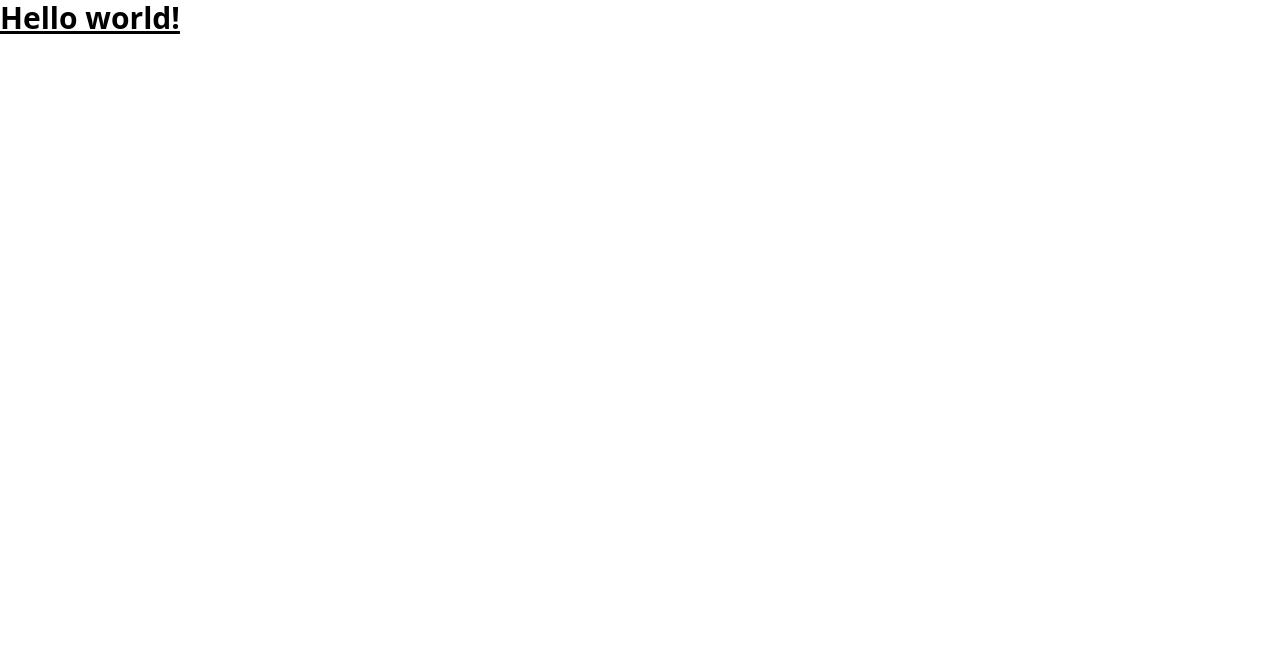
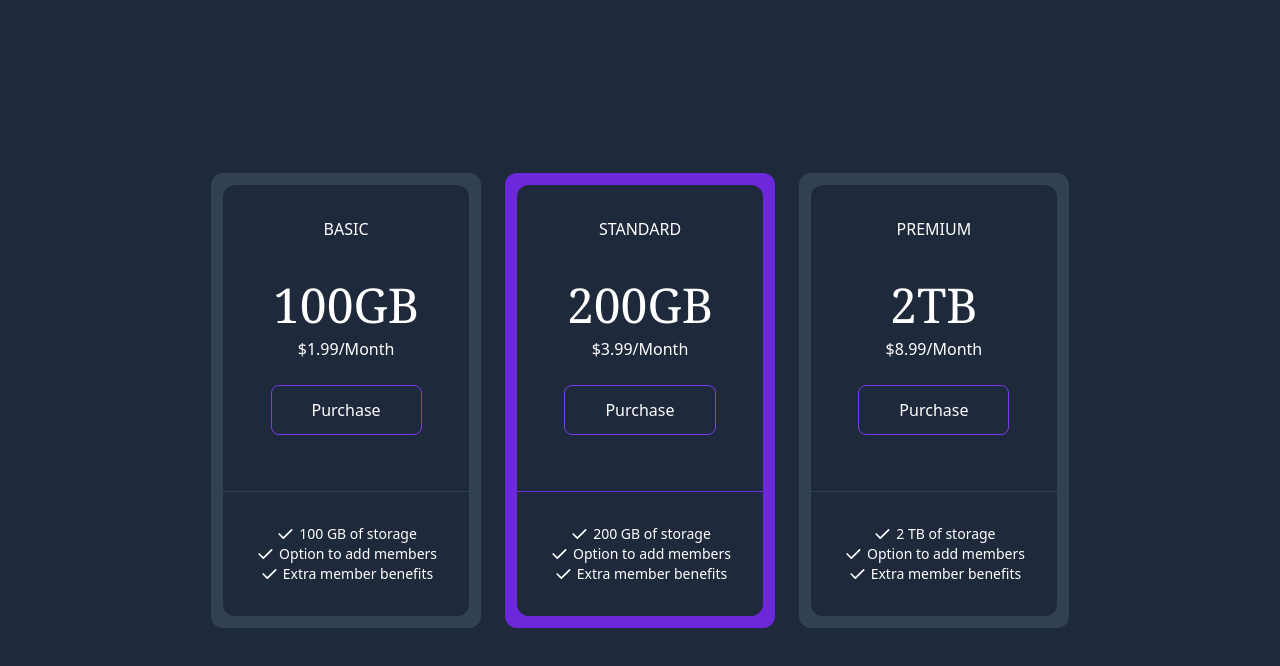
Before and after one commit to G-Linares/tailwind-example, a React (Create React App) app: page / in a window 1280 px wide. Shown: the top 666 px of the page. Built offline with nearby package versions, Linux system fonts and the light colour scheme.

Commit message:
final pricings template

```diff
--- a/src/App.js
+++ b/src/App.js
@@ -1,11 +1,16 @@
-import React from 'react'
+import React from "react";
+import Card from "./Components/Card";
 
 const App = () => {
   return (
-    <h1 className="text-3xl font-bold underline">
-      Hello world!
-    </h1>
-  )
-}
+    <div className="flex items-center justify-center min-h-screen bg-slate-800">
+        <div className="flex flex-col my-6 space-y-6 md:space-y-0 md:space-x-6 md:flex-row md:my-0">
+            <Card bgColor={"bg-slate-700"} borderColor={'border-slate-700'} plan={"Basic"} memory={"100GB"} rate={'$1.99/Month'} data={'100 GB of storage'}/>
+            <Card bgColor={"bg-violet-700"} borderColor={'border-violet-700'} plan={"Standard"} memory={"200GB"} rate={'$3.99/Month'} data={'200 GB of storage'}/>
+            <Card bgColor={"bg-slate-700"} borderColor={'border-slate-700'} plan={"Premium"} memory={"2TB"} rate={'$8.99/Month'} data={'2 TB of storage'}/>
+        </div>
+    </div>
+  );
+};
 
-export default App
+export default App;
--- /dev/null
+++ b/src/Components/Card.js
@@ -0,0 +1,31 @@
+import React from 'react';
+import ListItem from "./ListItem";
+
+const Card = ({plan, memory, rate, borderColor,data, bgColor}) => {
+  return (
+
+        <div className={`${bgColor} rounded-xl text-white`}>
+          <div className={`p-8 mx-3 mt-3 rounded-t-xl bg-slate-800`}>
+            <div className="text-center uppercase">{plan}</div>
+            <h2 className="mt-10 font-serif text-5xl text-center">{memory}</h2>
+            <h3 className="mt-2 text-center">{rate}</h3>
+            <div className=" flex justify-center">
+              <a
+                href="/"
+                className={`inline-block px-10 py-3 my-6 text-center border border-violet-600 rounded-lg hover:bg-violet-800 hover:border-violet-800 duration-200`}
+              >
+                Purchase
+              </a>
+            </div>
+          </div>
+          <div className={`${borderColor} border-t`}></div>
+          <div className={`p-8 mx-3 mb-3 rounded-b-xl bg-slate-800`}>
+            <ListItem content={data}/>
+            <ListItem content={'Option to add members'}/>
+            <ListItem content={'Extra member benefits'}/>
+          </div>
+        </div>
+  )
+}
+
+export default Card
--- /dev/null
+++ b/src/Components/ListItem.js
@@ -0,0 +1,26 @@
+import React from "react";
+
+const ListItem = ({content}) => {
+  return (
+    <div className="flex flex-col space-y-2">
+      <div className="flex justify-center">
+        <svg
+          xmlns="http://www.w3.org/2000/svg"
+          className="w-5 h-5"
+          viewBox="0 0 24 24"
+          strokeWidth="2"
+          stroke="currentColor"
+          fill="none"
+          strokeLinecap="round"
+          strokeLinejoin="round"
+        >
+          <path stroke="none" d="M0 0h24v24H0z" fill="none" />
+          <path d="M5 12l5 5l10 -10" />
+        </svg>
+        <span className="text-sm ml-1">{content}</span>
+      </div>
+    </div>
+  );
+};
+
+export default ListItem;
```
Also changed, not shown: 1 other file (tests, documents, lock files or other folders).
